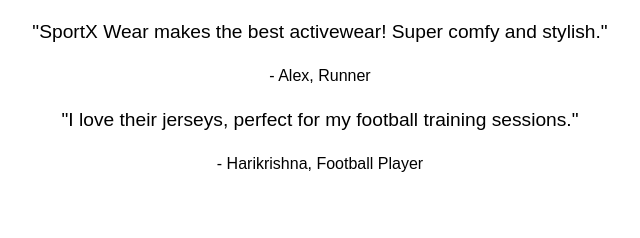
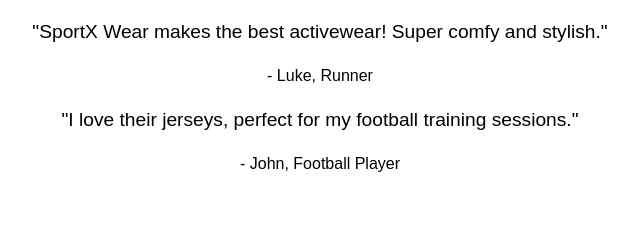
Before and after one commit to bhaavik17/MDP-IA-4, a plain HTML site: page index.html in a window 1280 px wide. Shown: the part 2176-2414 px from the top of the page, 320-960 px from the left. Drawn offline with Linux system fonts and the light colour scheme.

Commit message:
Update index.html

```diff
--- a/index.html
+++ b/index.html
@@ -118,11 +118,11 @@
     <h2>What Our Customers Say</h2>
     <div class="testimonial">
       <p>"SportX Wear makes the best activewear! Super comfy and stylish."</p>
-      <span>- Alex, Runner</span>
+      <span>- Luke, Runner</span>
     </div>
     <div class="testimonial">
       <p>"I love their jerseys, perfect for my football training sessions."</p>
-      <span>- Harikrishna, Football Player</span>
+      <span>- John, Football Player</span>
     </div>
   </section>
 
```
